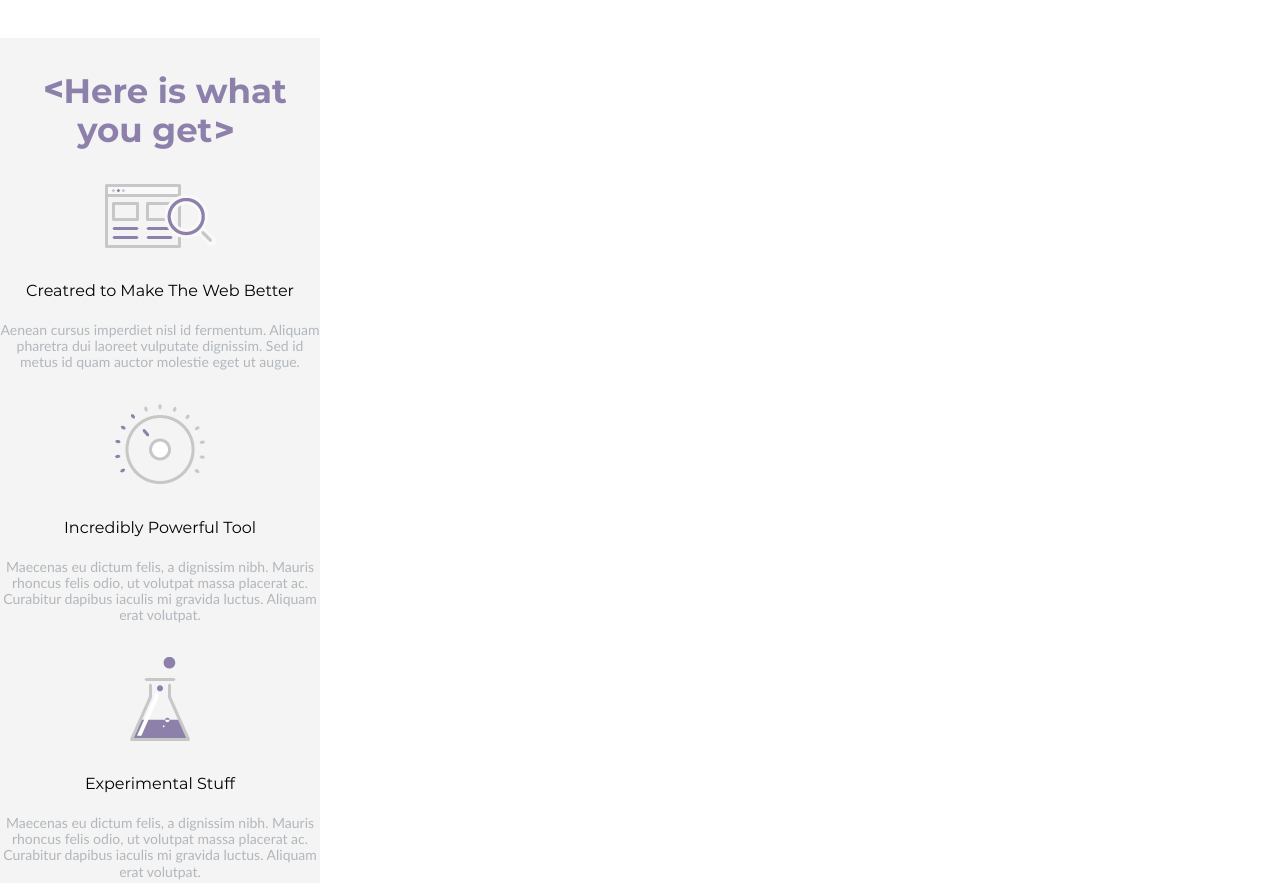
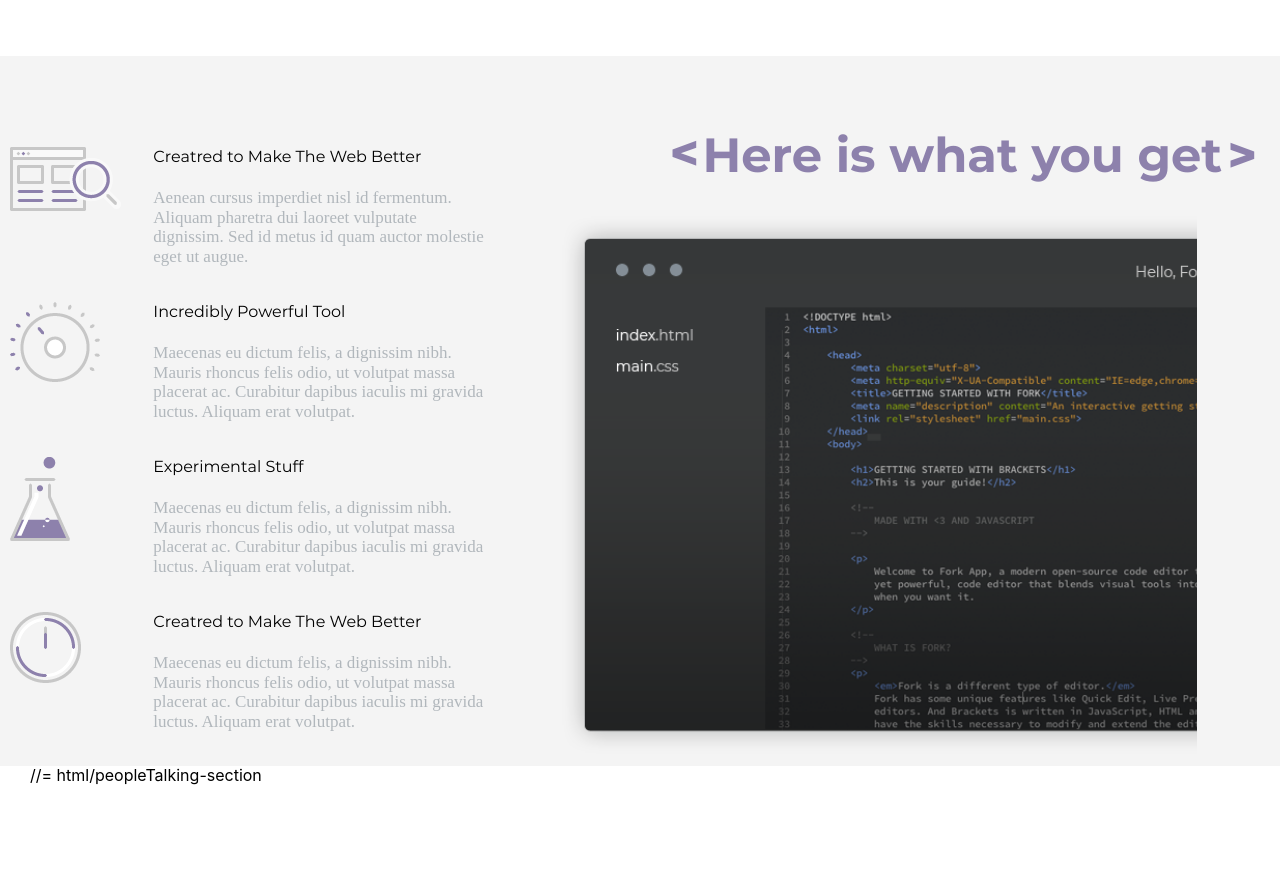
Before and after one commit to OlDashkevych/Forkio, a website: page src/index.html in a window 1280 px wide. Shown: the part 1200-2083 px from the top of the page. After the commit the page ends 1985 px from the top, so only its background shows below. Drawn offline with nearby package versions, Linux system fonts and the light colour scheme; files that its build step writes are made by us from their sources; files whose address does not match are found by name; a web font is replaced by a local one.

Commit message:
features section

```diff
--- a/src/html/features.html
+++ b/src/html/features.html
@@ -1,9 +1,14 @@
+<container class="container">
 <section class="features">
     <h2 class="features--title">
     Here is what you get
     </h2>
+    <div class="features--section__block">
     <div class="features--section">
+        <div class="features--section__image">
         <img src="../images/features/icon-1.png" alt="icon" class="features--section__img">
+        </div>
+        <div class="features--section__block">
             <p class="features--section__title-text">
                 Creatred to Make The Web Better
             </p>
@@ -12,8 +17,13 @@
             </p>
         </div>
 
+    </div>
+
     <div class="features--section">
+        <div class="features--section__image">
         <img src="../images/features/icon-2.png" alt="iconTwo" class="features--section__img">
+    </div>
+        <div class="features--section__block ">
         <p class="features--section__title-text">
             Incredibly Powerful Tool
         </p>
@@ -21,9 +31,13 @@
             Maecenas eu dictum felis, a dignissim nibh. Mauris rhoncus felis odio, ut volutpat massa placerat ac. Curabitur dapibus iaculis mi gravida luctus. Aliquam erat volutpat.
         </p>
         </div>
+    </div>
 
     <div class="features--section">
+        <div class="features--section__image">
         <img src="../images/features/icon-3-320.png" alt="iconThree" class="features--section__img">
+        </div>
+        <div class="features--section__block">
         <p class="features--section__title-text">
             Experimental Stuff
         </p>
@@ -31,9 +45,13 @@
             Maecenas eu dictum felis, a dignissim nibh. Mauris rhoncus felis odio, ut volutpat massa placerat ac. Curabitur dapibus iaculis mi gravida luctus. Aliquam erat volutpat.
         </p>
         </div>
+    </div>
 
     <div class="features--section">
-        <img src="../images/features/icon-4-320.png" alt="iconFour" class="features--section__img">
+    <div class="features--section__image">
+        <img src="../images/features/icon-4-320.png" alt="iconFour" class="features--section__img" >
+    </div>
+        <div class="features--section__block">
         <p class="features--section__title-text">
             Creatred to Make The Web Better
         </p>
@@ -41,7 +59,11 @@
             Maecenas eu dictum felis, a dignissim nibh. Mauris rhoncus felis odio, ut volutpat massa placerat ac. Curabitur dapibus iaculis mi gravida luctus. Aliquam erat volutpat.
         </p>
         </div>
+    </div>
+</div>
+
 <div class="features--sectionImage">
-    <img src="../images/features/editor-320.png" alt="editor" class="features--section__image">
+    <img src="../images/features/editor-320.png" alt="editor" class="features--section__imageTwo">
 </div>
 </section>
+</container>
--- a/src/sass/components/features.scss
+++ b/src/sass/components/features.scss
@@ -1,5 +1,4 @@
 .features {
-    width: 320px;
     background: #f4f4f4;
     text-align: center;
 }
--- a/src/sass/main.scss
+++ b/src/sass/main.scss
@@ -16,5 +16,6 @@
 @import './components/revolutionary.scss';
 @import './media/revolutionary-media';
 @import './components/features.scss';
+@import './media/features-media.scss';
 @import './components/peopleTalking-section';
 @import './media/peopleTalking-section-media';
--- /dev/null
+++ b/src/sass/media/features-media.scss
@@ -0,0 +1,95 @@
+@media (min-width: 481px) {
+    .features {
+        padding-bottom: 24px;
+    }
+    .features--title {
+        font-size: 42px;
+        padding-top: 56px;
+    }
+
+    .features--section {
+    display: flex;
+    align-items: flex-end;
+    margin-top: 10px;
+    }
+
+    .features--section__block {
+        text-align: left;
+        margin-left: 28px;
+    }
+
+    .features--section__img {
+        margin-left: 10px;
+    }
+
+    .features--section__image {
+        width: 14em;
+    }
+
+    .features--section__title-text {
+        margin-top: 60px;
+        margin-bottom: 20px;
+
+    }
+    .features--section__text {
+        font-family: 'Monserat';
+        font-size: 17px;
+    }
+
+    .features--sectionImage {
+        background-image: url(../../images/features/editor-768.png);
+        background-size: cover;
+        height: 33em;
+    }
+
+    .features--section__imageTwo {
+        visibility: hidden;
+    }
+}
+
+@media (min-width: 993px) {
+    .features {
+        width: 100%;
+        height: 710px;
+    }
+    .features--title {
+        padding-top: 0;
+        font-size: 48px;
+        text-align: right;
+        margin-right: 15px;
+        position: relative;
+        top: 72px;
+
+    }
+    .features--section__block {
+        width: 486px;
+        margin: 0;
+    }
+    .features--section {
+        margin: 0;
+        align-items: flex-start;
+        margin-top: 36px;
+
+        &__text {
+            padding-top: 20px;
+        }
+
+        &__title-text {
+            margin: 0;
+        }
+    }
+
+    .features--sectionImage {
+        background-image: url(../../images/features/editor-1200.png);
+        width: 635px;
+        height: 538px;
+        top: -515px;
+        position: relative;
+        margin: 0;
+        left: 562px;
+    }
+
+    .display {
+        display: none;
+    }
+}
```
Also changed, not shown: src/index.html (+0 -1 lines), src/images/features/editor-1200.png (added). Lines whose indentation alone changed are shown as unchanged.
